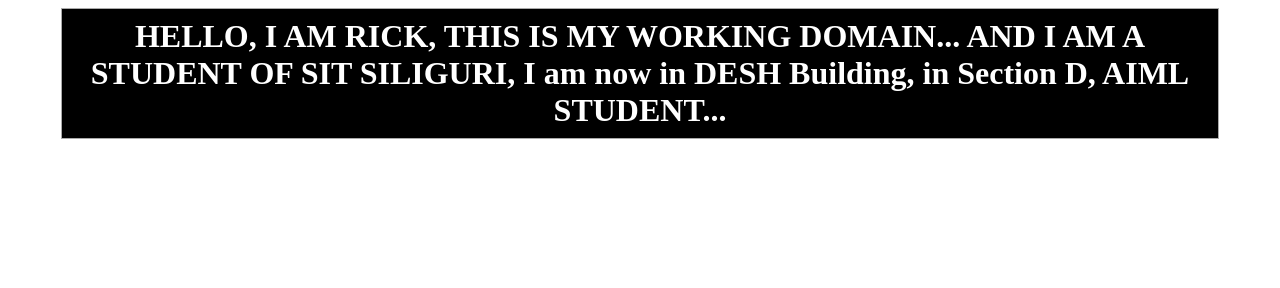
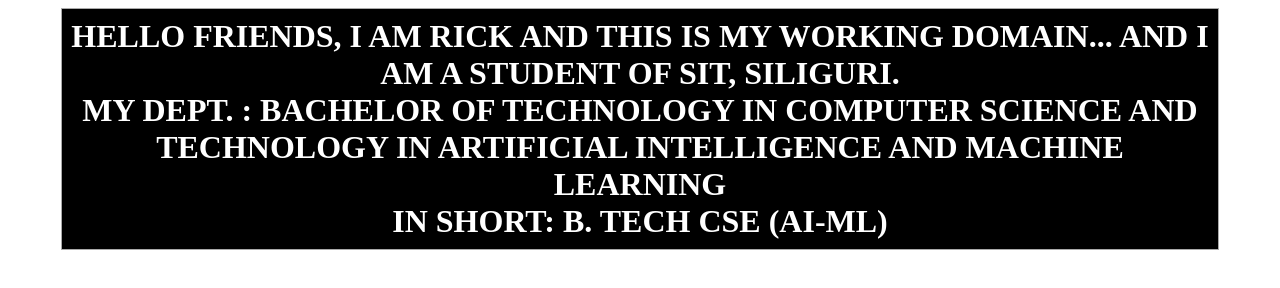
Before and after one commit to skytechrick01/GET_SKY_BUY, a plain HTML site: page index.html in a window 1280 px wide. Drawn offline with Linux system fonts and the light colour scheme.

Commit message:
asd sa sa

```diff
--- a/index.html
+++ b/index.html
@@ -7,8 +7,10 @@
 </head>
 <body>
     <h1 style="background-color: black; display:block; width: 90%; border: 1px solid #aaa; margin: auto; color: white; padding: 9px;">
-        <center><strong>HELLO, I AM RICK, THIS IS MY WORKING DOMAIN... AND I AM A STUDENT OF SIT SILIGURI,</strong>
-        <strong>I am now in DESH Building, in Section D, AIML STUDENT...
+        <center><strong>HELLO FRIENDS, I AM RICK AND THIS IS MY WORKING DOMAIN... AND I AM A STUDENT OF SIT, SILIGURI.</strong>
+            <br>
+        <strong>MY DEPT. : BACHELOR OF TECHNOLOGY IN COMPUTER SCIENCE AND TECHNOLOGY IN ARTIFICIAL INTELLIGENCE AND MACHINE LEARNING <br>
+            IN SHORT: B. TECH CSE (AI-ML)
         </strong></center>
     </h1>
 
```
